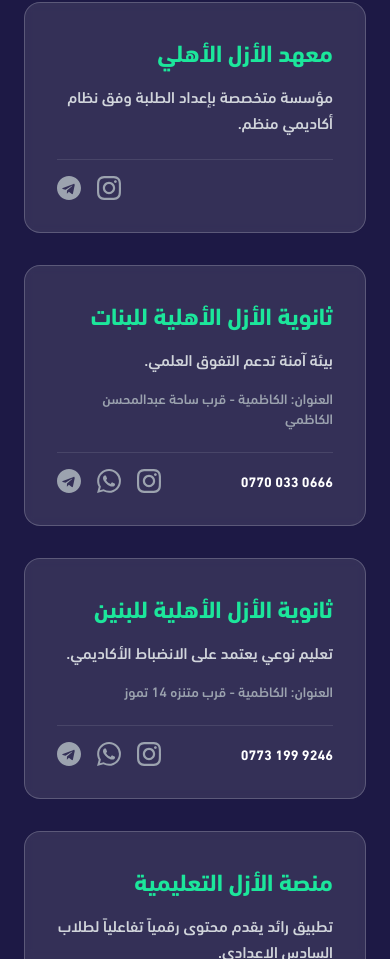
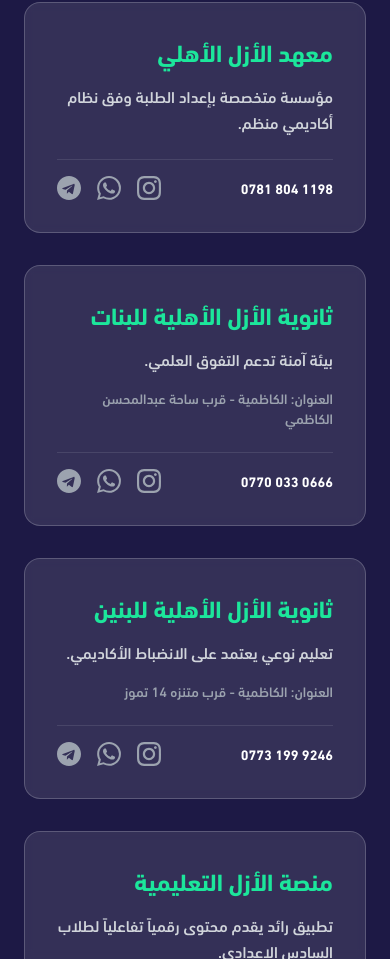
Before and after one commit to Alazal-tools/alazal-landing-page, a plain HTML site: page index.html in a window 390 px wide. Shown: the part 2575-3534 px from the top of the page. Drawn offline with nearby package versions, Linux system fonts and the light colour scheme; a web font is replaced by a local one.

Commit message:
upadte phone number

```diff
--- a/index.html
+++ b/index.html
@@ -134,10 +134,14 @@
                         <h3 class="text-2xl font-bold mb-4 text-[#1CE69B]">معهد الأزل الأهلي</h3>
                         <p class="text-gray-300 leading-relaxed font-medium mb-6">مؤسسة متخصصة بإعداد الطلبة وفق نظام أكاديمي منظم.</p>
                     </div>
-                    <div class="flex items-center justify-end border-t border-white/10 pt-4 mt-auto">
+                    <div class="flex items-center justify-between border-t border-white/10 pt-4 mt-auto">
+                        <p class="text-sm text-white font-bold" dir="ltr">0781 804 1198</p>
                         <div class="flex gap-4">
                             <a href="https://instagram.com/alazal.institute" target="_blank" class="text-gray-400 hover:text-[#1CE69B] transition-colors">
                                 <svg class="w-6 h-6" fill="currentColor" viewBox="0 0 24 24"><path d="M12 2.163c3.204 0 3.584.012 4.85.07 3.252.148 4.771 1.691 4.919 4.919.058 1.265.069 1.645.069 4.849 0 3.205-.012 3.584-.069 4.849-.149 3.225-1.664 4.771-4.919 4.919-1.266.058-1.644.07-4.85.07-3.204 0-3.584-.012-4.849-.07-3.26-.149-4.771-1.699-4.919-4.92-.058-1.265-.07-1.644-.07-4.849 0-3.204.013-3.583.07-4.849.149-3.227 1.664-4.771 4.919-4.919 1.266-.057 1.645-.069 4.849-.069zm0-2.163c-3.259 0-3.667.014-4.947.072-4.358.2-6.78 2.618-6.98 6.98-.059 1.281-.073 1.689-.073 4.948 0 3.259.014 3.668.072 4.948.2 4.358 2.618 6.78 6.98 6.98 1.281.058 1.689.072 4.948.072 3.259 0 3.668-.014 4.948-.072 4.354-.2 6.782-2.618 6.979-6.98.059-1.28.073-1.689.073-4.948 0-3.259-.014-3.667-.072-4.947-.196-4.354-2.617-6.78-6.979-6.98-1.281-.059-1.69-.073-4.949-.073zm0 5.838c-3.403 0-6.162 2.759-6.162 6.162s2.759 6.163 6.162 6.163 6.162-2.759 6.162-6.163c0-3.403-2.759-6.162-6.162-6.162zm0 10.162c-2.209 0-4-1.79-4-4 0-2.209 1.791-4 4-4s4 1.791 4 4c0 2.21-1.791 4-4 4zm6.406-11.845c-.796 0-1.441.645-1.441 1.44s.645 1.44 1.441 1.44c.795 0 1.439-.645 1.439-1.44s-.644-1.44-1.439-1.44z"/></svg>
+                            </a>
+                            <a href="https://wa.me/9647818041198" target="_blank" class="text-gray-400 hover:text-[#1CE69B] transition-colors">
+                                <svg class="w-6 h-6" fill="currentColor" viewBox="0 0 24 24"><path d="M17.472 14.382c-.297-.149-1.758-.867-2.03-.967-.273-.099-.471-.148-.67.15-.197.297-.767.966-.94 1.164-.173.199-.347.223-.644.075-.297-.15-1.255-.463-2.39-1.475-.883-.788-1.48-1.761-1.653-2.059-.173-.297-.018-.458.13-.606.134-.133.298-.347.446-.52.149-.174.198-.298.298-.497.099-.198.05-.371-.025-.52-.075-.149-.669-1.612-.916-2.207-.242-.579-.487-.5-.669-.51a12.8 12.8 0 00-.57-.01c-.198 0-.52.074-.792.372-.272.297-1.04 1.016-1.04 2.479 0 1.462 1.065 2.875 1.213 3.074.149.198 2.096 3.2 5.077 4.487.709.306 1.262.489 1.694.625.712.227 1.36.195 1.871.118.571-.085 1.758-.719 2.006-1.413.248-.694.248-1.289.173-1.413-.074-.124-.272-.198-.57-.347m-5.421 7.403h-.004a9.87 9.87 0 01-5.031-1.378l-.361-.214-3.741.982.998-3.648-.235-.374a9.86 9.86 0 01-1.51-5.26c.001-5.45 4.436-9.884 9.888-9.884 2.64 0 5.122 1.03 6.988 2.898a9.825 9.825 0 012.893 6.994c-.003 5.45-4.437 9.884-9.885 9.884m8.413-18.297A11.815 11.815 0 0012.05 0C5.495 0 .16 5.335.157 11.892c0 2.096.547 4.142 1.588 5.945L.057 24l6.305-1.654a11.882 11.882 0 005.683 1.448h.005c6.554 0 11.89-5.335 11.893-11.893a11.821 11.821 0 00-3.48-8.413z"/></svg>
                             </a>
                             <a href="https://t.me/alazalinstitutee" target="_blank" class="text-gray-400 hover:text-[#1CE69B] transition-colors">
                                 <svg class="w-6 h-6" fill="currentColor" viewBox="0 0 24 24"><path d="M12 0c-6.627 0-12 5.373-12 12s5.373 12 12 12 12-5.373 12-12-5.373-12-12-12zm5.894 8.221l-1.97 9.28c-.145.658-.537.818-1.084.508l-3-2.21-1.446 1.394c-.14.18-.357.223-.548.223l.188-2.85 5.18-4.686c.223-.195-.054-.285-.346-.086l-6.4 4.024-2.76-.86c-.6-.185-.613-.6.125-.89l10.81-4.167c.5-.19.95.115.805 1.05z"/></svg>
```
